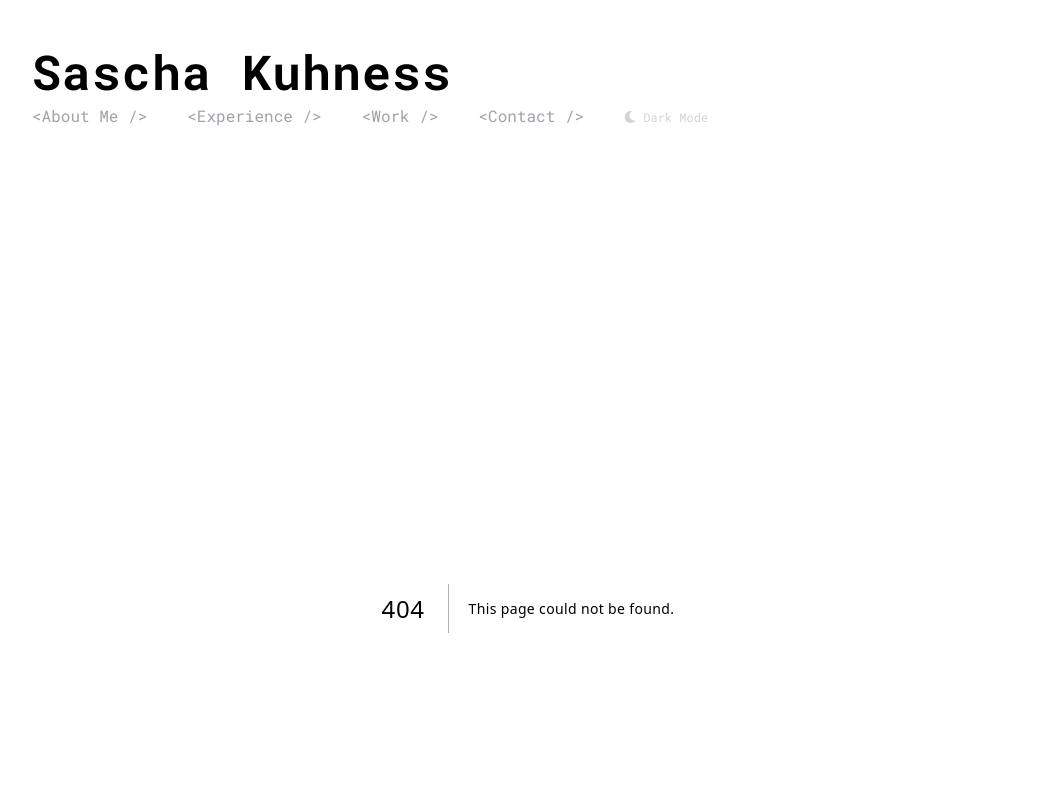
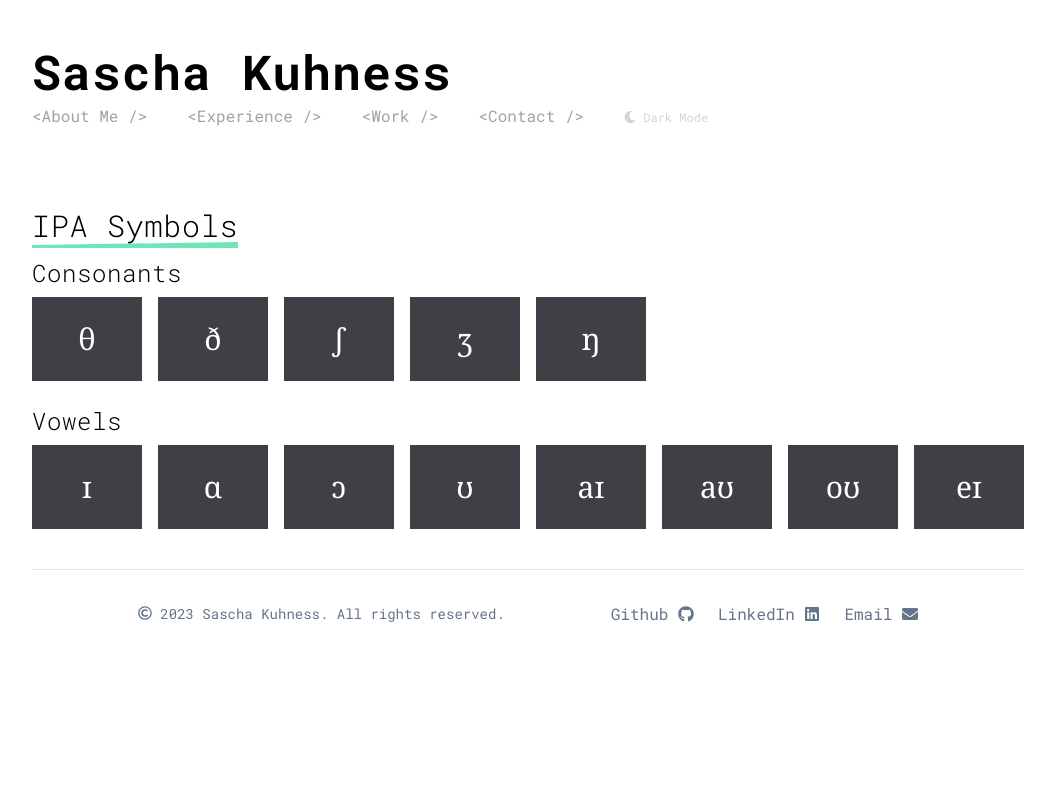
Before and after one commit to SaschaVII/portfolio, a Next.js app: page /ipa in a window 1280 px wide. Before the commit this address had no page. Shown: the top 800 px of the page, without its empty margins (112-1167 px from the left). Built offline with nearby package versions, Linux system fonts and the light colour scheme.

Commit message:
Add new IPA page

```diff
--- /dev/null
+++ b/components/ipaCard.js
@@ -0,0 +1,21 @@
+import React, { useState } from 'react';
+
+const IpaCard = ({ title, content }) => {
+    const contentToCopy = content || title;
+    const [isClicked, setIsClicked] = useState(false);
+
+    const copyToClipboard = (stringToCopy) => {
+        navigator.clipboard.writeText(stringToCopy);
+        setIsClicked(true);
+        setTimeout(() => setIsClicked(false), 500);
+    };
+
+    return (
+        <div className={(!isClicked?'ipa-card':'ipa-card-clicked')} onClick={() => copyToClipboard(contentToCopy)}>
+            {title}
+            {(isClicked) && <div className='ipa-card-clicked-text'>copied</div>}
+        </div>
+    );
+};
+
+export default IpaCard;
--- /dev/null
+++ b/pages/ipa.js
@@ -0,0 +1,38 @@
+import IpaCard from "@/components/ipaCard";
+import Head from "next/head";
+
+const Contact = () => {
+    return (
+        <>
+            <Head>
+                <title>Sascha Kuhness - IPA</title>
+            </Head>
+            <div className="container mt-5 sm:mt-20">
+                <section>
+                    <h1 className="mb-2 inline-block is-underlined">IPA Symbols</h1>
+                    <h2>Consonants</h2>
+                    <div className="grid grid-cols-1 md:grid-cols-4 lg:grid-cols-8 gap-4 py-2 mb-4">
+                        <IpaCard title="&#x03B8;" />
+                        <IpaCard title="&#x00F0;" />
+                        <IpaCard title="&#x0283;" />
+                        <IpaCard title="&#x0292;" />
+                        <IpaCard title="&#x014B;" />
+                    </div>
+                    <h2>Vowels</h2>
+                    <div className="grid grid-cols-1 md:grid-cols-4 lg:grid-cols-8 gap-4 py-2">
+                        <IpaCard title="&#x026A;" />
+                        <IpaCard title="&#x0251;" />
+                        <IpaCard title="&#x0254;" />
+                        <IpaCard title="&#x028A;" />
+                        <IpaCard title="&#x0061;&#x026A;" />
+                        <IpaCard title="&#x0061;&#x028A;" />
+                        <IpaCard title="&#x006F;&#x028A;" />
+                        <IpaCard title="&#x0065;&#x026A;" />
+                    </div>
+                </section>
+            </div>
+        </>
+    );
+};
+
+export default Contact;
--- a/styles/globals.css
+++ b/styles/globals.css
@@ -60,3 +60,19 @@ svg {
   clip-path: polygon(0% 3px, 100% 0%, 100% 100%, 0% 100%);
   z-index: -1;
 }
+
+.ipa-card, .ipa-card-clicked {
+  @apply select-none font-serif p-6 text-center bg-primary-700 text-white text-3xl dark:text-slate-300 dark:bg-slate-600;
+}
+
+.ipa-card {
+  @apply transition-colors hover:bg-primary-500 dark:hover:bg-slate-700 cursor-pointer
+}
+
+.ipa-card-clicked {
+  @apply bg-emerald-400 dark:bg-emerald-600;
+}
+
+.ipa-card-clicked-text {
+  @apply text-sm block h-0;
+}
```
